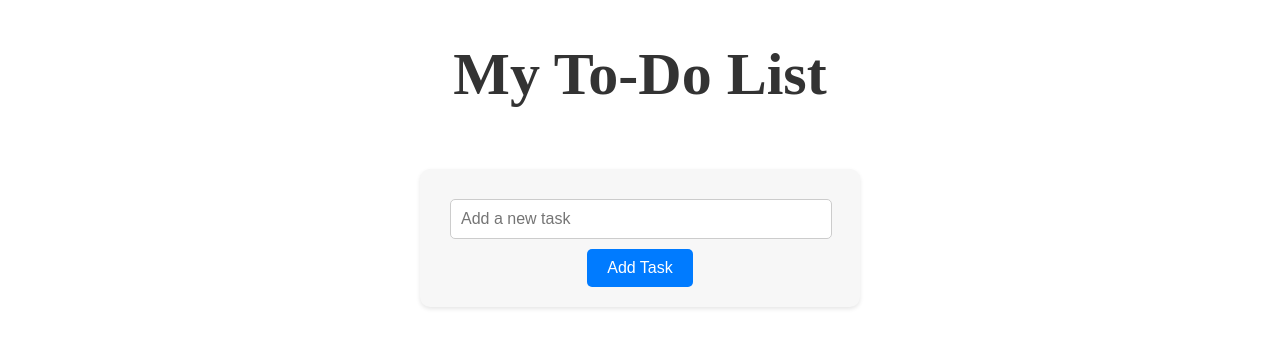
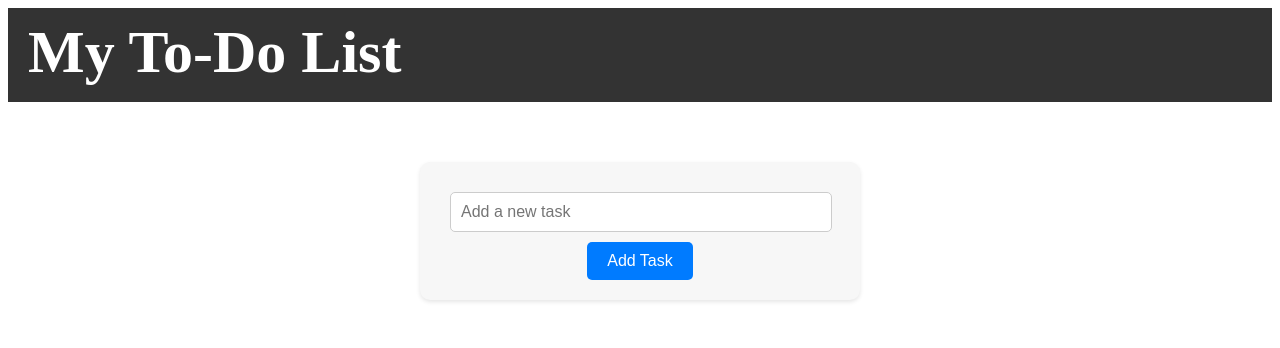
Before and after one commit to pandeybishwas5/Pthon_todolist, a Flask app: page / in a window 1280 px wide. Shown: the top 348 px of the page. Run offline with Flask 3, Linux system fonts and the light colour scheme.

```diff
--- a/static/styles.css
+++ b/static/styles.css
@@ -1,8 +1,14 @@
 /* Style the h1 element */
 h1 {
     font-size: 60px;
-    color: #333;
-    text-align: center;
+    text-align: start;
+    margin: 0 0 5px 10px;
+}
+
+header {
+    background-color: #333;
+    color: #fff;
+    padding: 10px;
 }
 
 /* Style the task list */
--- a/templates/index.html
+++ b/templates/index.html
@@ -5,7 +5,10 @@
     <link rel="stylesheet" type="text/css" href="{{ url_for('static', filename='styles.css') }}">
 </head>
 <body>
-    <h1>My To-Do List</h1>
+    <header>
+        <h1>My To-Do List</h1>
+
+    </header>
     <div class="container">
         <form method="POST" action="/add_task">
             <input type="text" name="task" placeholder="Add a new task">
```
